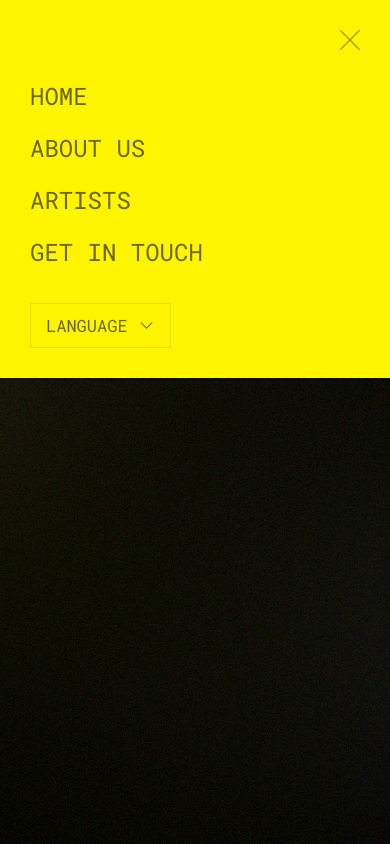
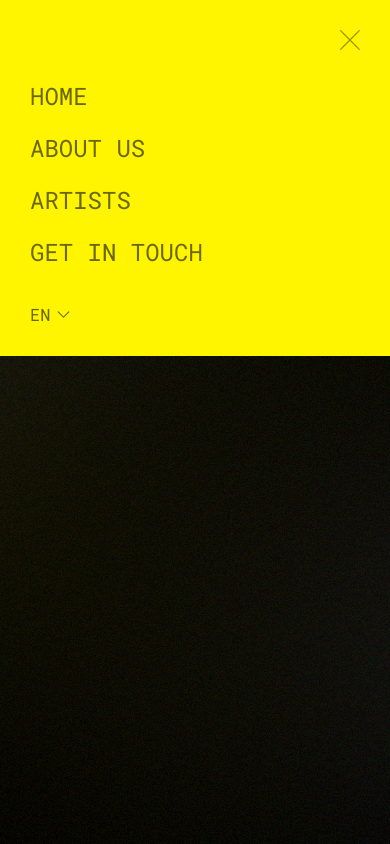
Before and after one commit to danielcalvolopez/wxlf, a React (Vite) app: page / in a window 390 px wide. Both pictures are taken after a click on the picture 355 px from the left and 30 px from the top of the page. Built offline with nearby package versions, Linux system fonts and the light colour scheme.

Commit message:
fix: language selector styles

```diff
--- a/src/components/layout/mobile/MobileMenu.jsx
+++ b/src/components/layout/mobile/MobileMenu.jsx
@@ -45,7 +45,7 @@ const MobileMenu = ({ handleToggleMenu }) => {
 
           <div className="language">
             <div onClick={handleAccordion} className="language-button">
-              <p>Language</p>
+              <p>en</p>
               <span>
                 {isActive ? (
                   <HiChevronUp size={17} />
--- a/src/components/layout/mobile/mobile-menu.scss
+++ b/src/components/layout/mobile/mobile-menu.scss
@@ -7,6 +7,7 @@
   background-color: var(--yellow);
   color: var(--black-transparent);
   z-index: 5;
+  user-select: none;
   .menu {
     display: flex;
     flex-direction: column;
@@ -33,14 +34,12 @@
       width: fit-content;
       margin-top: 15px;
       cursor: pointer;
-      user-select: none;
 
       font-family: "Roboto Mono", monospace;
 
       .options {
         font-size: 14px;
-        border: 1px solid rgba(0, 0, 0, 0.104);
-        border-top: none;
+
         width: 100%;
         padding: 15px;
         display: flex;
@@ -66,10 +65,8 @@
       .language-button {
         width: fit-content;
         align-items: center;
-        padding: 10px 15px;
-        border: 1px solid rgba(0, 0, 0, 0.104);
         display: flex;
-        gap: 10px;
+        gap: 5px;
         transition: all 0.2s ease-in-out;
 
         &:hover {
```
